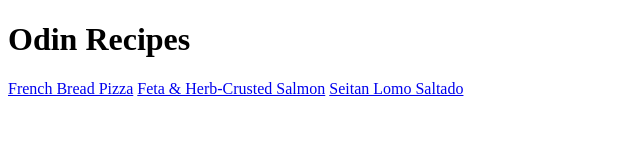
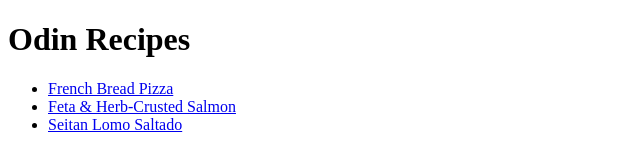
Before and after one commit to JolasDev/odin-recipes, a plain HTML site: page index.html in a window 1280 px wide. Shown: the whole page, without its empty margins (0-640 px from the left). Drawn offline with Linux system fonts and the light colour scheme.

Commit message:
Listed recipes on index.html

```diff
--- a/index.html
+++ b/index.html
@@ -8,8 +8,10 @@
 <body>
     <h1>Odin Recipes</h1>
 
-    <a href="recipes/breadpizza.html" target="_blank">French Bread Pizza</a>
-    <a href="recipes/fetasalmon.html" target="_blank">Feta & Herb-Crusted Salmon</a>
-    <a href="recipes/lomosaltado.html" target="_blank">Seitan Lomo Saltado</a>
+<ul>
+    <li><a href="recipes/breadpizza.html" target="_blank">French Bread Pizza</a></li>
+    <li><a href="recipes/fetasalmon.html" target="_blank">Feta & Herb-Crusted Salmon</a></li>
+    <li><a href="recipes/lomosaltado.html" target="_blank">Seitan Lomo Saltado</a></li>
+</ul>
 </body>
 </html>
```
